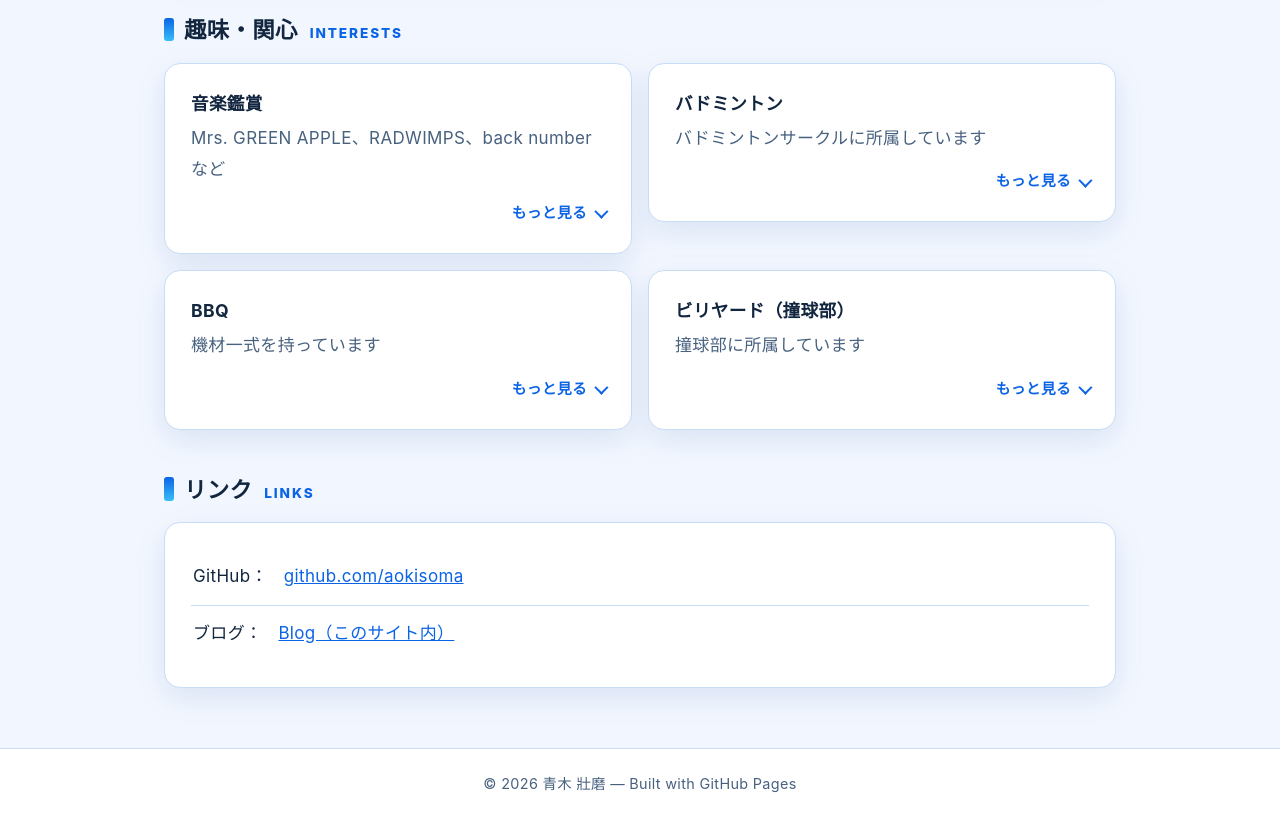
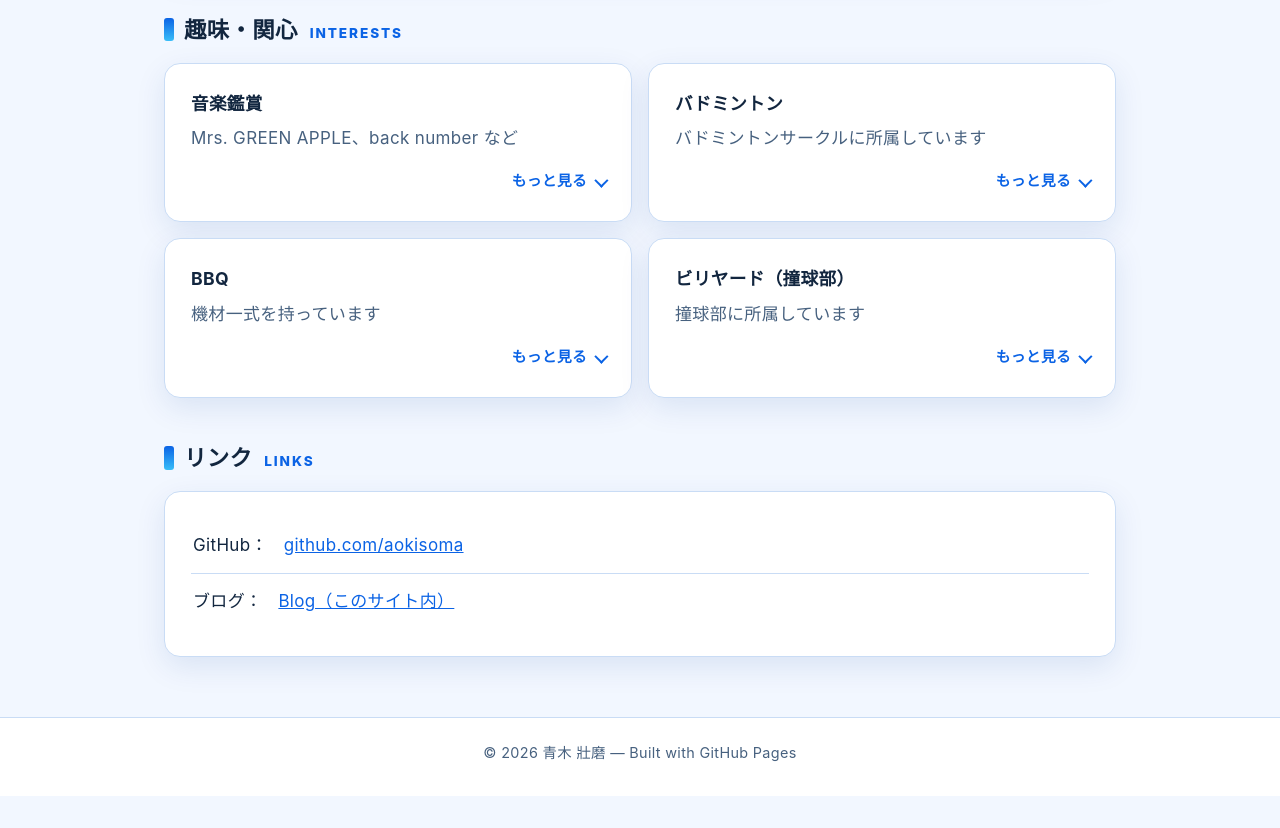
Before and after one commit to aokisoma/aokisoma.github.io, a plain HTML site: page index.html in a window 1280 px wide. Shown: the part 4080-4908 px from the top of the page. After the commit the page ends 4876 px from the top, so only its background shows below. Drawn offline with Linux system fonts and the light colour scheme.

Commit message:
Interests: shorten music card summary line so collapsed cards align

```diff
--- a/index.html
+++ b/index.html
@@ -546,7 +546,7 @@
         <details class="card expandable">
           <summary>
             <span class="s-title">音楽鑑賞</span>
-            <span class="s-line">Mrs. GREEN APPLE、RADWIMPS、back number など</span>
+            <span class="s-line">Mrs. GREEN APPLE、back number など</span>
             <span class="s-more"><span class="chev" aria-hidden="true"></span></span>
           </summary>
           <div class="detail-body">
```
